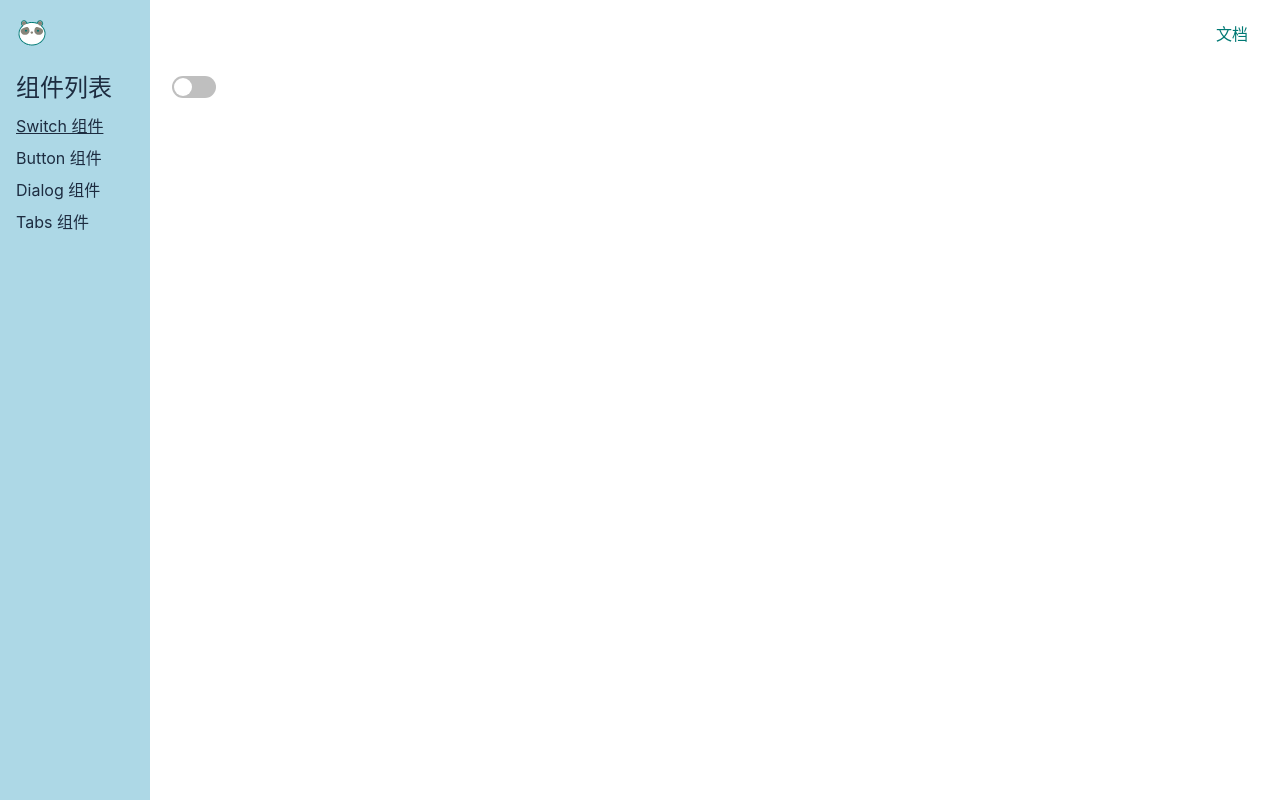
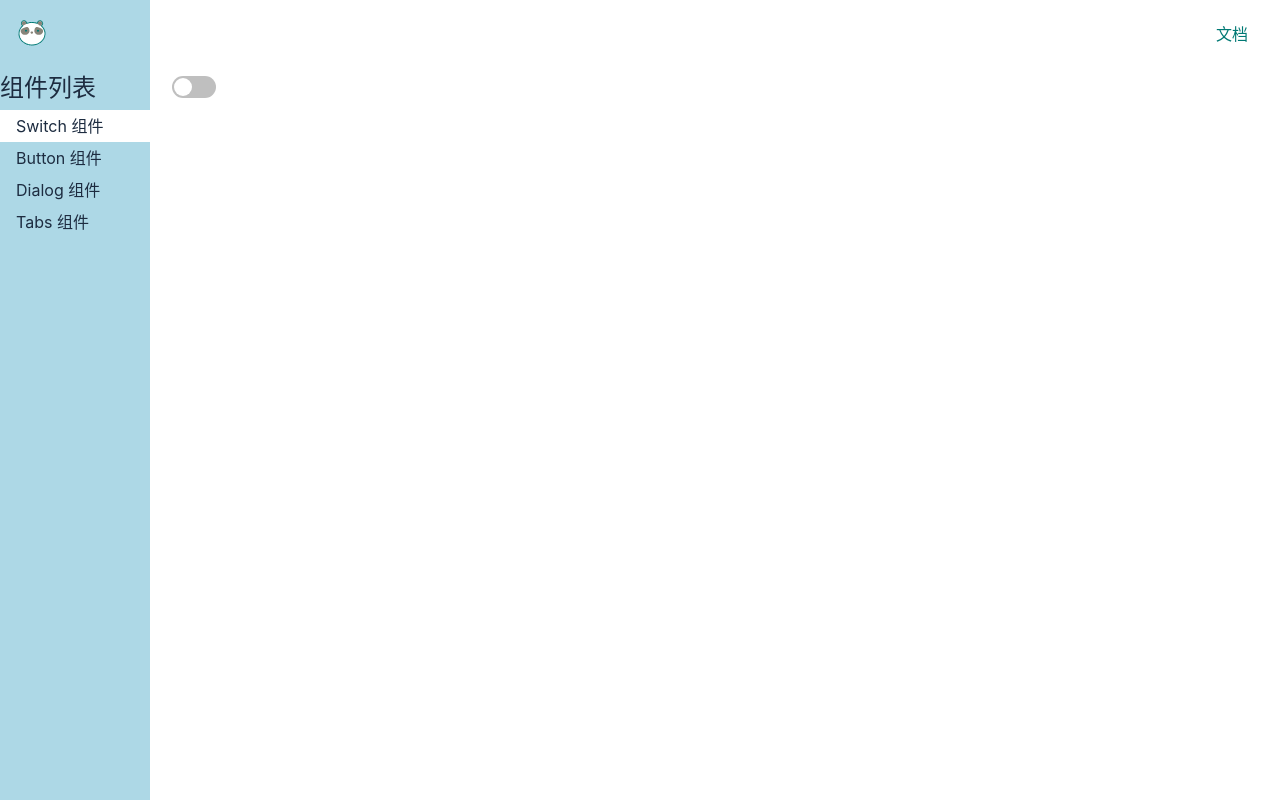
Before and after one commit to Wang-zhetao/PandaUI, a Vue app: page /#/doc/switch in a window 1280 px wide. Both pictures are taken after a click on the button 194 px from the left and 87 px from the top of the page. Built offline with nearby package versions, Linux system fonts and the light colour scheme.

Commit message:
复杂一点的高亮

```diff
--- a/src/views/Doc.vue
+++ b/src/views/Doc.vue
@@ -40,9 +40,6 @@ export default {
 </script>
 
 <style lang="scss" scoped>
-.router-link-active{
-  text-decoration: underline;
-}
 .layout{
   display: flex;
   flex-direction: column;
@@ -73,7 +70,7 @@ export default {
 aside{
   background: lightblue;
   width: 150px;
-  padding: 16px;
+  padding: 16px 0;
   position: fixed;
   top: 0;
   left: 0;
@@ -84,7 +81,14 @@ aside{
   }
   > ol{
     > li{
-      padding: 4px 0;
+      > a{
+        display: block;
+        padding: 4px 16px;
+        text-decoration: none;
+      }
+      .router-link-active{
+        background: white;
+      }
     }
   }
   main{
```
